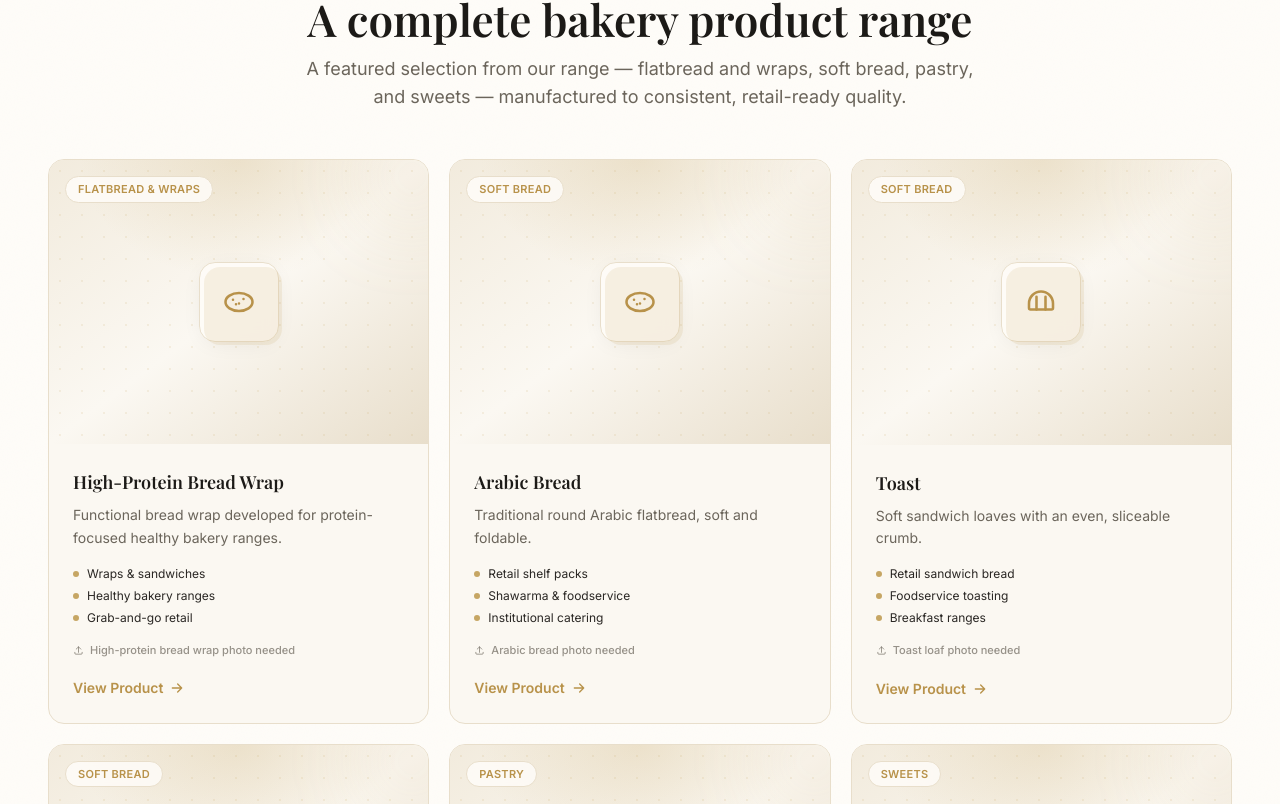
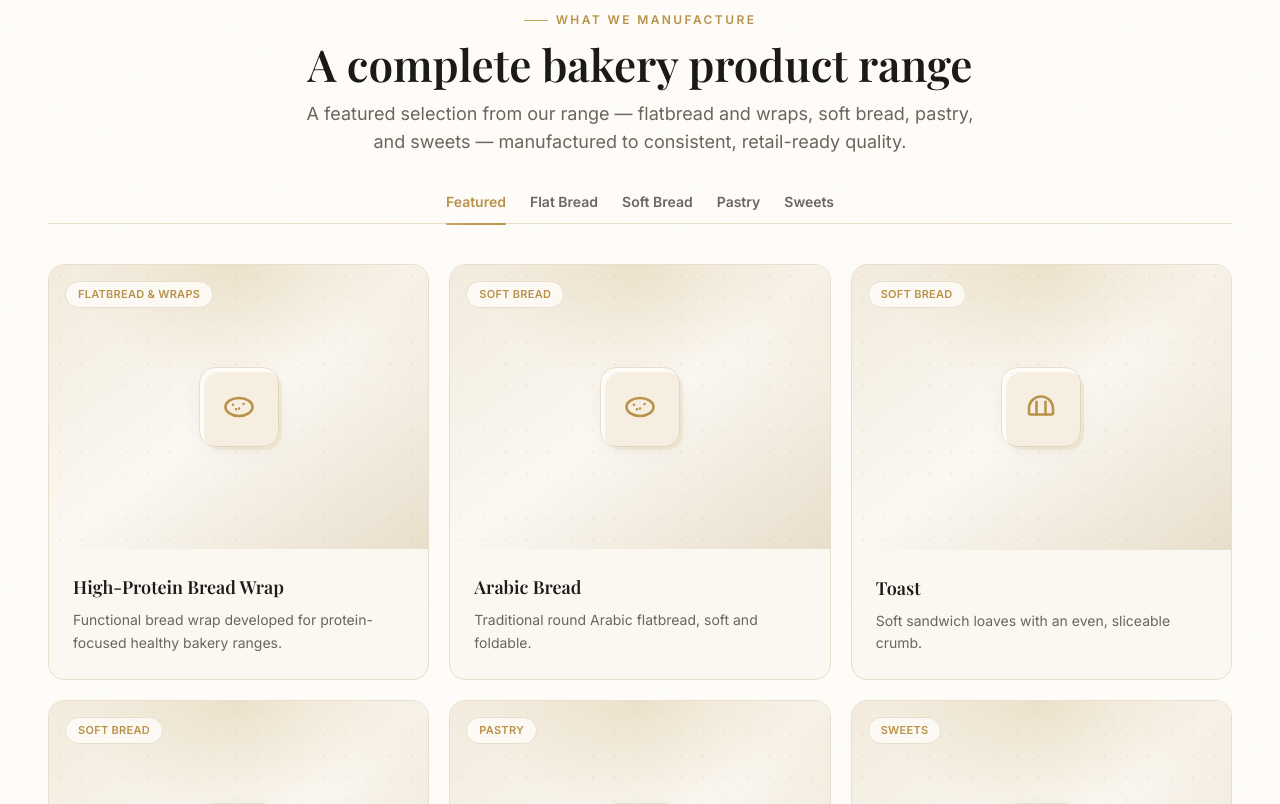
Before and after one commit to Ma7mdYehia/al-shehail-food-industry-landing-page, a Next.js app: page / in a window 1280 px wide. Shown: the part 1696-2500 px from the top of the page. Built offline with nearby package versions, Linux system fonts and the light colour scheme; a web font is replaced by a local one.

Commit message:
Refine homepage about and product teaser UI
Co-Authored-By: Claude Opus 4.8 <noreply@anthropic.com>
Claude-Session: https://claude.ai/code/session_01FYCJKz6WipxMBpvd4besZg

```diff
--- a/components/Products.tsx
+++ b/components/Products.tsx
@@ -1,11 +1,33 @@
+"use client";
+
+import { useState } from "react";
 import Link from "next/link";
 import SectionHeading from "./SectionHeading";
-import ProductCard from "./ProductCard";
-import { featuredProducts } from "@/lib/products";
+import HomeProductCard from "./home/HomeProductCard";
+import { products } from "@/lib/products";
 
-// Homepage "What We Manufacture" — a curated, featured-first teaser (not the
-// full catalog). The complete directory lives on /products.
+// Homepage-only teaser filter — an underline tab strip, intentionally distinct
+// from the /products catalog's rounded family pills. Featured-first, capped at
+// six products. The full catalog lives on /products.
+const HOME_TABS = [
+  { label: "Featured", slug: "featured" },
+  { label: "Flat Bread", slug: "flatbread-wraps" },
+  { label: "Soft Bread", slug: "soft-bread" },
+  { label: "Pastry", slug: "pastry" },
+  { label: "Sweets", slug: "sweets" },
+];
+
+const HOME_MAX = 6;
+
 export default function Products() {
+  const [active, setActive] = useState("featured");
+
+  const visible = (
+    active === "featured"
+      ? products.filter((p) => p.featured)
+      : products.filter((p) => p.categorySlug === active)
+  ).slice(0, HOME_MAX);
+
   return (
     <section id="products" className="section relative overflow-hidden bg-warmwhite">
       <div className="bg-grain pointer-events-none absolute inset-0 opacity-50" aria-hidden />
@@ -16,9 +38,39 @@ export default function Products() {
           description="A featured selection from our range — flatbread and wraps, soft bread, pastry, and sweets — manufactured to consistent, retail-ready quality."
         />
 
-        <div className="mt-12 grid gap-5 sm:grid-cols-2 lg:grid-cols-3">
-          {featuredProducts.map((product) => (
-            <ProductCard key={product.slug} product={product} />
+        {/* Homepage teaser filter — underline tabs */}
+        <div
+          className="mt-9 flex flex-wrap justify-center gap-x-6 gap-y-2 border-b border-sand"
+          role="group"
+          aria-label="Filter featured products"
+        >
+          {HOME_TABS.map((tab) => {
+            const isActive = active === tab.slug;
+            return (
+              <button
+                key={tab.slug}
+                type="button"
+                onClick={() => setActive(tab.slug)}
+                aria-pressed={isActive}
+                className={`relative -mb-px pb-3 text-sm font-semibold transition-colors duration-300 focus:outline-none focus-visible:text-gold ${
+                  isActive ? "text-gold" : "text-charcoal/70 hover:text-ink"
+                }`}
+              >
+                {tab.label}
+                {isActive && (
+                  <span
+                    className="absolute inset-x-0 -bottom-px h-0.5 rounded-full bg-gold-gradient"
+                    aria-hidden
+                  />
+                )}
+              </button>
+            );
+          })}
+        </div>
+
+        <div className="mt-10 grid gap-5 sm:grid-cols-2 lg:grid-cols-3">
+          {visible.map((product) => (
+            <HomeProductCard key={product.slug} product={product} />
           ))}
         </div>
 
--- a/components/home/AboutTeaser.tsx
+++ b/components/home/AboutTeaser.tsx
@@ -5,16 +5,20 @@ export default function AboutTeaser() {
   return (
     <section className="section">
       <div className="container-x">
-        <div className="grid items-center gap-10 lg:grid-cols-2 lg:gap-16">
+        {/* One clean left-aligned content block: eyebrow, title, description,
+            then the learn-more link directly under the copy. */}
+        <div className="max-w-2xl">
           <SectionHeading
             align="left"
             eyebrow="About Al Shehail"
             title="UAE-Based Bakery Manufacturing Partner"
             description="Al Shehail Food Industries is a UAE-based bakery manufacturer specialized in modern bakery products, private label production, and product development for retail and institutional markets."
           />
-          <div className="lg:pt-2">
-            <TeaserLink href="/about" label="Learn About Al Shehail" />
-          </div>
+          <TeaserLink
+            href="/about"
+            label="Learn About Al Shehail"
+            className="mt-6"
+          />
         </div>
       </div>
     </section>
--- /dev/null
+++ b/components/home/HomeProductCard.tsx
@@ -0,0 +1,70 @@
+import Image from "next/image";
+import Link from "next/link";
+import ProductIcon from "../ProductIcon";
+import type { Product } from "@/lib/products";
+import {
+  assets,
+  hasAsset,
+  getAssetAlt,
+  productAssetKeyBySlug,
+} from "@/lib/assets";
+
+// Homepage-only simplified product card used by the "What We Manufacture"
+// teaser. Keeps the premium media + category badge of the catalog card but
+// drops use-cases, variants, and the "View Product" affordance. The whole card
+// stays clickable. The /products catalog keeps its own richer ProductCard.
+export default function HomeProductCard({ product }: { product: Product }) {
+  const assetKey = productAssetKeyBySlug[product.slug];
+  const photoPath = assetKey ? assets.products[assetKey] : null;
+
+  return (
+    <Link
+      href={`/products/${product.slug}`}
+      className="card-lift group flex flex-col overflow-hidden rounded-2xl border border-sand bg-cream transition-colors hover:border-champagne/60 hover:shadow-glow focus:outline-none focus-visible:ring-2 focus-visible:ring-champagne focus-visible:ring-offset-2 focus-visible:ring-offset-cream"
+    >
+      {/* Media */}
+      <div className="relative flex aspect-[4/3] items-center justify-center overflow-hidden bg-gradient-to-br from-beige via-cream to-sand">
+        {hasAsset(photoPath) ? (
+          <Image
+            src={photoPath}
+            alt={getAssetAlt(assetKey!, product.name)}
+            fill
+            sizes="(max-width: 640px) 100vw, (max-width: 1024px) 50vw, 33vw"
+            className="object-cover transition-transform duration-500 group-hover:scale-[1.04]"
+          />
+        ) : (
+          <>
+            {/* Soft oven glow + dotted texture */}
+            <div className="oven-glow pointer-events-none absolute inset-0" aria-hidden />
+            <div className="bg-dotted-gold pointer-events-none absolute inset-0 opacity-50" aria-hidden />
+            <div className="pointer-events-none absolute -right-8 -top-8 h-24 w-24 rounded-full bg-champagne/15 blur-2xl" />
+
+            {/* Pseudo-3D icon tile */}
+            <span className="tilt relative flex h-20 w-20 items-center justify-center rounded-2xl border border-sand bg-warmwhite/90 text-gold shadow-card backdrop-blur">
+              <span
+                className="absolute inset-0 -z-10 translate-x-1 translate-y-1 rounded-2xl bg-champagne/15"
+                aria-hidden
+              />
+              <ProductIcon type={product.iconType} width={36} height={36} />
+            </span>
+          </>
+        )}
+
+        {/* Category badge */}
+        <span className="absolute left-4 top-4 rounded-full border border-sand bg-warmwhite/85 px-3 py-1 text-[11px] font-semibold uppercase tracking-wide text-gold backdrop-blur">
+          {product.category}
+        </span>
+      </div>
+
+      {/* Body — name + short description only */}
+      <div className="flex flex-1 flex-col p-6">
+        <h3 className="font-serif text-lg font-semibold text-ink">
+          {product.name}
+        </h3>
+        <p className="mt-2 text-sm leading-relaxed text-stone">
+          {product.shortDescription}
+        </p>
+      </div>
+    </Link>
+  );
+}
```
